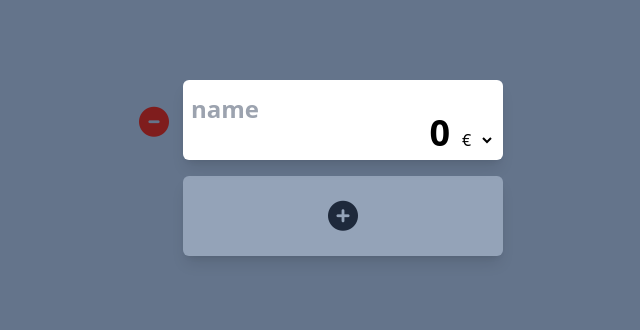
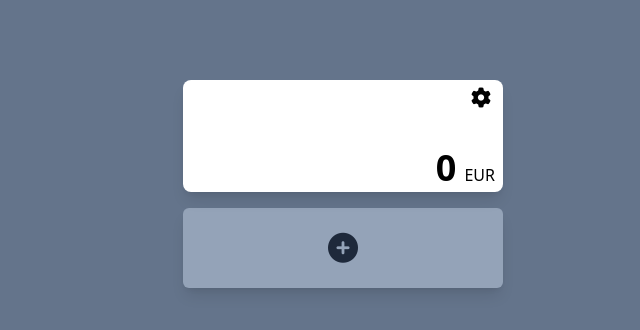
Before and after one commit to M-123-456/pocket_money_manager, a React (Create React App) app: page / in a window 1280 px wide. Both pictures are taken after a click on the button 640 px from the left and 136 px from the top of the page. Shown: the top 330 px of the page, without its empty margins (297-937 px from the left). Built offline with nearby package versions, Linux system fonts and the light colour scheme; the HTML template or start-up script is replaced by a standard one.

Commit message:
setting added, layout not finished

```diff
--- a/src/App.js
+++ b/src/App.js
@@ -1,6 +1,7 @@
 import Header from "./components/Header";
 import Members from "./components/Members";
 import { useState, useEffect } from 'react';
+import Setting from "./components/Setting";
 
 
 function App() {
@@ -8,11 +9,15 @@ function App() {
 
   // State
   const [members, setMembers] = useState([]);
-  const [filteredMembers, setFilteredMembers] = useState([])
-
+  const [filteredMembers, setFilteredMembers] = useState([]);
 
   // Effect
   // get members from local storage when starting the app
+  useEffect(() => {
+    getLocalMembers();
+  },[])
+
+  // update filteredMembers when changes occur with members
   useEffect(() =>{
     setFilteredMembers((members.filter(member => member.deleted !== true)))
   },[members]);
@@ -46,11 +51,14 @@ function App() {
 
 
   return (
-    <div className="min-h-screen bg-slate-500">
-      <Header date={date}/>
+    <div className="min-h-screen bg-slate-500 relative">
+      <Header
+        date={date}
+      />
       <Members
         members={members}
         setMembers={setMembers}
+        filteredMembers={filteredMembers}
       />
     </div>
   );
--- a/src/components/Member.jsx
+++ b/src/components/Member.jsx
@@ -1,8 +1,10 @@
 import { useState } from 'react';
+import Setting from './Setting';
 
 const Member = ({ name, id, balance, currency, setMembers }) => {
 
-    const [showDeleteMessage, setShowDeleteMessage] = useState(false);
+    const [showSetting, setShowSetting] = useState(false);
+
 
     const changeHandler = (e) => {
         setMembers((prevMembers)=> {
@@ -18,59 +20,59 @@ const Member = ({ name, id, balance, currency, setMembers }) => {
         });
     };
 
-    const showWarning = () => {
-        setShowDeleteMessage(true);
-    }
+    // const showWarning = () => {
+    //     setShowDeleteMessage(true);
+    // }
 
-    const cancelDelete = () => {
-        setShowDeleteMessage(false);
-    }
+    // const cancelDelete = () => {
+    //     setShowDeleteMessage(false);
+    // }
 
-    const handleDelete = (e) => {
-        setMembers((prevMembers) => {
-            return prevMembers.map((prevMember) => {
-                return (
-                    prevMember.id === e.target.id ?
-                    {
-                        ...prevMember,
-                        deleted: true,
-                    } : prevMember
-                );
-            });
-        });
-        setShowDeleteMessage(false);
-    };
-
-    console.log('show delete message', showDeleteMessage);
-
+    // const handleDelete = (e) => {
+    //     setMembers((prevMembers) => {
+    //         return prevMembers.map((prevMember) => {
+    //             return (
+    //                 prevMember.id === e.target.id ?
+    //                 {
+    //                     ...prevMember,
+    //                     deleted: true,
+    //                 } : prevMember
+    //             );
+    //         });
+    //     });
+    //     setShowDeleteMessage(false);
+    // };
 
     return (
-        <div className="flex flex-start w-80 h-20 rounded-md bg-white px-2 py-1 shadow-lg relative">
-            <button className="absolute top-6 -left-11 text-red-900 text-3xl" onClick={showWarning}>
-                <i className="fa-solid fa-circle-minus"></i>
-            </button>
+        <>
+            <div className="flex flex-start w-80 h-28 rounded-lg bg-white px-2 py-1 shadow-lg relative">
 
-            {/* Warning message */}
-            <div className={showDeleteMessage ? `absolute -top-4 -left-11 pt-6 px-5 bg-white w-[30rem] h-48 text-3xl rounded-2xl z-10` : `hidden`}>
-                <div><i className="fa-solid fa-circle-exclamation mr-1 text-yellow-500"></i>Do you really want to delete?</div>
-                <div className="text-right mt-12">
-                    <button id={id} className="w-20 p-1 bg-green-600 border border-green-700 rounded-full text-white hover:bg-white hover:text-green-600 mr-3" onClick={handleDelete}>YES</button>
-                    <button className="w-20 p-1 bg-red-600 border border-red-600 rounded-full text-white hover:bg-white hover:text-red-600" onClick={cancelDelete}>NO</button>
+                {/* Name */}
+                <div className='text-2xl font-bold h-12 w-28 text-left'>{name}</div>
+
+                {/* Setting button */}
+                <button className='absolute right-3 text-xl' onClick={()=>setShowSetting(true)} ><i className="fa-solid fa-gear"></i></button>
+
+                {/* Balance */}
+                <div className="self-end ml-auto">
+                    <span className="text-4xl font-bold pr-2 h-12 w-28 text-right placeholder:text-xl">
+                        {balance}
+                    </span>
+                    {currency}
                 </div>
+
             </div>
+            <Setting
+                name={name}
+                id={id}
+                balance={balance}
+                currency={currency}
+                setMembers={setMembers}
+                showSetting={showSetting}
+                setShowSetting={setShowSetting}
+            />
+        </>
 
-            <input className='text-2xl font-bold h-12 w-28 text-left' placeholder="name" name="name" id={id} value={name} onChange={changeHandler} />
-            <div className="self-end ml-auto">
-            <span>
-                <input className="text-4xl font-bold pr-2 h-12 w-28 text-right placeholder:text-xl" placeholder="balance" name="balance" id={id} value={balance} onChange={changeHandler} />
-            </span>
-            <select className="bg-white" name="currency" id={id} value={currency} onChange={changeHandler}>
-                <option value="EUR">€</option>
-                <option value="YEN">円</option>
-                <option value="DOLLAR">$</option>
-            </select>
-            </div>
-        </div>
      );
 }
 
--- a/src/components/Members.jsx
+++ b/src/components/Members.jsx
@@ -1,7 +1,7 @@
 import Member from './Member';
 import { nanoid } from 'nanoid';
 
-const Members = ( { members, setMembers, filteredMembers } ) => {
+const Members = ( { setMembers, filteredMembers } ) => {
 
     // functions
     const addMember = () => {
@@ -26,18 +26,18 @@ const Members = ( { members, setMembers, filteredMembers } ) => {
         <main className="flex flex-col items-center gap-4">
             {/* members card */}
             <div className="flex flex-col items-center gap-4 lg:flex-row px-4">
-
-                {members.map((member) => (
+                {filteredMembers.map((filteredMember) => (
                     <Member
-                        key={member.id}
-                        name={member.name}
-                        balance={member.balance}
-                        id={member.id}
-                        currency={member.currency}
+                        key={filteredMember.id}
+                        name={filteredMember.name}
+                        balance={filteredMember.balance}
+                        id={filteredMember.id}
+                        currency={filteredMember.currency}
                         setMembers={setMembers}
                     />
                 ))}
             </div>
+
 
             {/* add button */}
             <button className="flex items-center justify-center w-80 h-20 rounded-md bg-slate-400 px-2 py-1 shadow-lg hover:bg-slate-200 active:bg-slate-400" onClick={addMember} >
--- /dev/null
+++ b/src/components/Setting.jsx
@@ -0,0 +1,87 @@
+import { useState } from 'react';
+
+const Setting = ({ name, id, balance, currency, setMembers, showSetting, setShowSetting }) => {
+    const [showDeleteMessage, setShowDeleteMessage] = useState(false);
+
+    const changeHandler = (e) => {
+        setMembers((prevMembers)=> {
+            return prevMembers.map((prevMember) => {
+                return (
+                    prevMember.id === e.target.id ?
+                    {
+                        ...prevMember,
+                        [e.target.name]: e.target.value
+                    } : prevMember
+                );
+            });
+        });
+    };
+
+    const showWarning = () => {
+        setShowDeleteMessage(true);
+    }
+
+    const cancelDelete = () => {
+        setShowDeleteMessage(false);
+    }
+
+    const handleDelete = (e) => {
+        setMembers((prevMembers) => {
+            return prevMembers.map((prevMember) => {
+                return (
+                    prevMember.id === e.target.id ?
+                    {
+                        ...prevMember,
+                        deleted: true,
+                    } : prevMember
+                );
+            });
+        });
+        setShowDeleteMessage(false);
+    };
+
+
+    return (
+        <div className={showSetting ? `bg-white` : `hidden`}>
+            {/* hide setting button */}
+            <button><i className="fa-solid fa-xmark text-3xl p-2" onClick={() => setShowSetting(false)}></i></button>
+
+            {/* Data */}
+            <div className="grid grid-cols-2">
+
+                {/* Name */}
+                <label htmlFor="name">Name</label>
+                <input className='text-2xl font-bold h-12 w-28 text-left' placeholder="name" name="name" id={id} value={name} onChange={changeHandler} />
+
+                {/* Balance */}
+                <label htmlFor="name">Starting balance</label>
+                <span>
+                    <input className="text-4xl font-bold pr-2 h-12 w-28 text-right placeholder:text-xl" placeholder="balance" name="balance" id={id} value={balance} type="number" onChange={changeHandler} />
+                </span>
+                <label htmlFor="currency">Currency</label>
+                <select className="bg-white" name="currency" id={id} value={currency} onChange={changeHandler}>
+                    <option value="EUR">€</option>
+                    <option value="YEN">円</option>
+                    <option value="DOLLAR">$</option>
+                </select>
+                <label htmlFor="depositsOrWithdrawals">Deposits or Withdrawals</label>
+                <input type="number" />
+                <div className="col-span-2">Set regular income</div>
+                <button onClick={showWarning}>Delete Member</button>
+                {/* Warning message */}
+                <div className={showDeleteMessage ? `absolute -top-4 -left-11 pt-6 px-5 bg-white w-[30rem] h-48 text-3xl rounded-2xl z-10` : `hidden`}>
+                    <div><i className="fa-solid fa-circle-exclamation mr-1 text-yellow-500"></i>Do you really want to delete?</div>
+                    <div className="text-right mt-12">
+                        <button id={id} className="w-20 p-1 bg-green-600 border border-green-700 rounded-full text-white hover:bg-white hover:text-green-600 mr-3" onClick={handleDelete}>YES</button>
+                        <button className="w-20 p-1 bg-red-600 border border-red-600 rounded-full text-white hover:bg-white hover:text-red-600" onClick={cancelDelete}>NO</button>
+                    </div>
+                </div>
+
+            </div>
+
+        </div>
+     );
+}
+
+export default Setting;
+<div>Setting</div>
```
Also changed, not shown: 1 other file (tests, documents, lock files or other folders).
